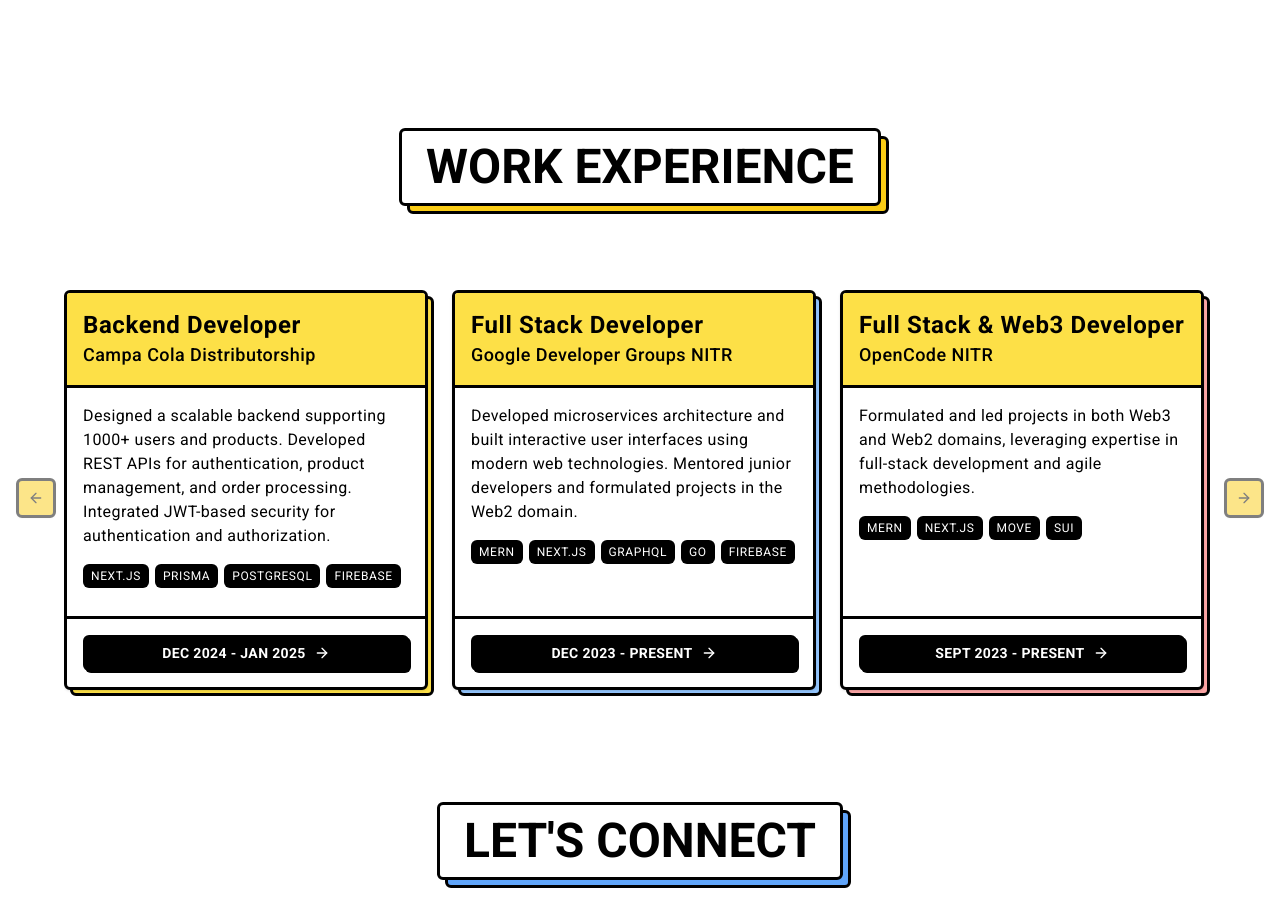
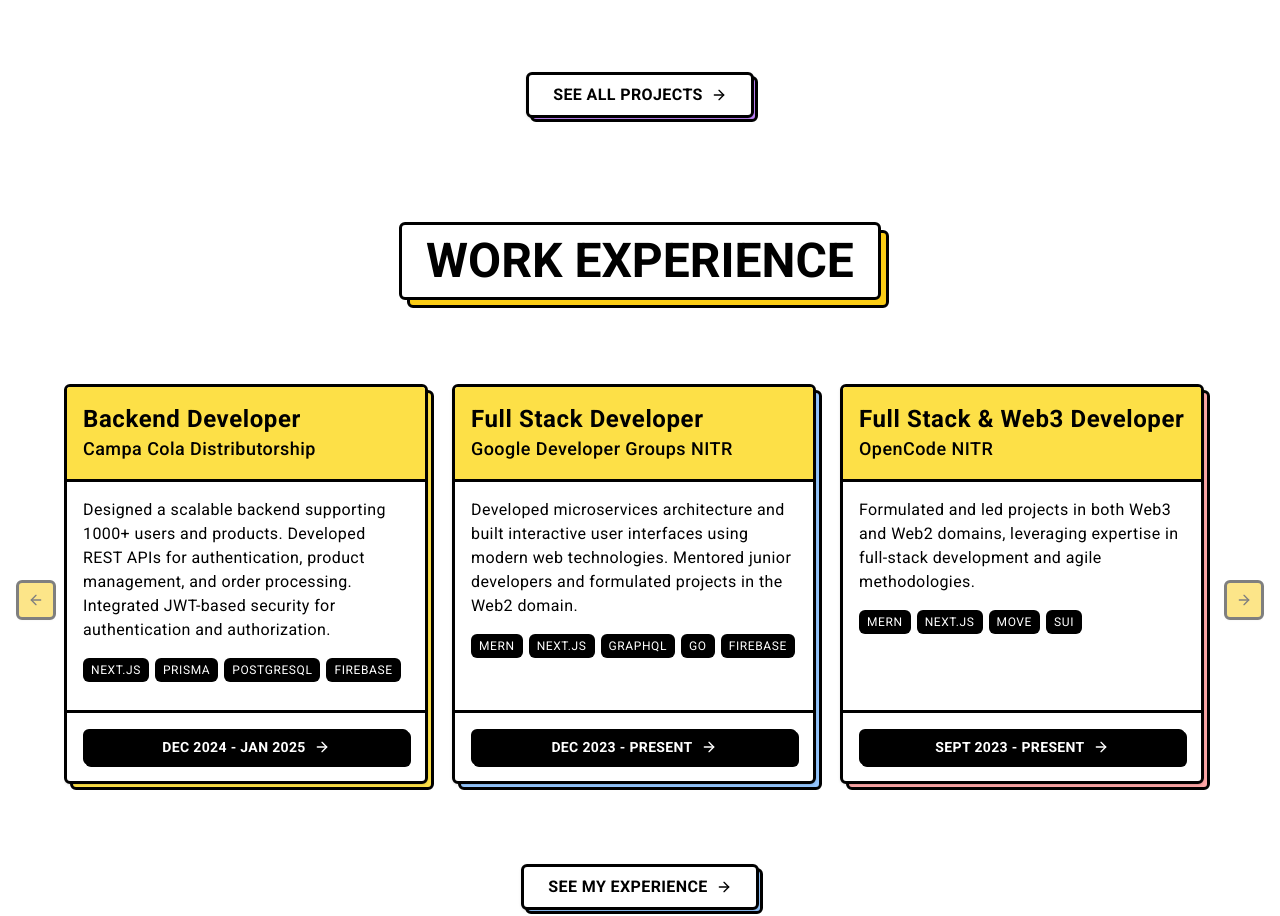
Before and after one commit to swaindhruti/portfolio-site, a Next.js app: page / in a window 1280 px wide. Shown: the part 1920-2836 px from the top of the page. Built offline with nearby package versions, Linux system fonts and the light colour scheme; no server answers; a web font is replaced by a local one.

Commit message:
feat: add "See More Projects" and "See My Experience" buttons with animations

```diff
--- a/src/components/features/landingPage/projects.tsx
+++ b/src/components/features/landingPage/projects.tsx
@@ -1,6 +1,7 @@
 "use client";
 
 import { useRef } from "react";
+import Link from "next/link";
 import {
   Carousel,
   CarouselContent,
@@ -11,6 +12,8 @@
 import ProjectCard from "@/components/shared/projects/projectCard";
 import { motion, useInView } from "framer-motion";
 import { projects } from "@/config/projects/Data";
+import { Button } from "@/components/ui/button";
+import { ArrowRight } from "lucide-react";
 
 // Container animation variant
 const containerVariants = {
@@ -53,6 +56,8 @@
 const ProjectSection = () => {
   const sectionRef = useRef(null);
   const isSectionInView = useInView(sectionRef, { once: true, amount: 0.1 });
+  const buttonRef = useRef(null);
+  const isButtonInView = useInView(buttonRef, { once: true, amount: 0.8 });
 
   return (
     <div
@@ -117,6 +122,32 @@
             </div>
           </Carousel>
         </div>
+
+        {/* See More Projects Button */}
+        <motion.div
+          ref={buttonRef}
+          initial={{ opacity: 0, y: 20 }}
+          animate={
+            isButtonInView ? { opacity: 1, y: 0 } : { opacity: 0, y: 20 }
+          }
+          transition={{ duration: 0.5, delay: 0.2 }}
+          className="flex justify-center mt-8 sm:mt-10 md:mt-12"
+        >
+          <div className="relative group">
+            <div className="absolute inset-0 bg-purple-400 border-[2px] sm:border-[3px] border-black translate-x-1 translate-y-1 transition-transform duration-200 rounded-md group-hover:translate-x-0.5 group-hover:translate-y-0.5"></div>
+            <Button
+              asChild
+              className="relative bg-white hover:bg-white text-black border-[2px] sm:border-[3px] border-black rounded-md px-5 sm:px-6 py-3 sm:py-5 text-sm sm:text-base font-heading font-bold transition-transform duration-200 group-hover:translate-x-0.5 group-hover:translate-y-0.5"
+            >
+              <Link href="/projects">
+                <span className="flex items-center gap-2 tracking-wide">
+                  SEE ALL PROJECTS
+                  <ArrowRight className="w-4 h-4 transition-transform duration-200 group-hover:translate-x-1" />
+                </span>
+              </Link>
+            </Button>
+          </div>
+        </motion.div>
       </motion.div>
     </div>
   );
--- a/src/components/features/landingPage/work.tsx
+++ b/src/components/features/landingPage/work.tsx
@@ -40,8 +40,10 @@
 
   const sectionRef = useRef(null);
   const carouselRef = useRef(null);
+  const buttonRef = useRef(null);
   const isSectionInView = useInView(sectionRef, { once: true, amount: 0.1 });
   const isCarouselInView = useInView(carouselRef, { once: true, amount: 0.2 });
+  const isButtonInView = useInView(buttonRef, { once: true, amount: 0.8 });
 
   // Colors for neo-brutalist style
   const colors = [
@@ -228,7 +230,7 @@
           </CarouselContent>
 
           {/* Neo-brutalist navigation buttons */}
-          <div className="flex justify-center gap-4 sm:gap-6">
+          <div className="flex justify-center gap-4 sm:gap-6 mt-3 sm:mt-4">
             <CarouselPrevious
               className="bg-yellow-400 text-black hover:bg-black hover:text-white border-[2px] sm:border-[3px] border-black rounded-md h-8 w-8 sm:h-9 sm:w-9 md:h-10 md:w-10
                  transition-all duration-200 hidden sm:flex"
@@ -240,6 +242,32 @@
             />
           </div>
         </Carousel>
+
+        {/* See More Experience Button */}
+        <motion.div
+          ref={buttonRef}
+          initial={{ opacity: 0, y: 20 }}
+          animate={
+            isButtonInView ? { opacity: 1, y: 0 } : { opacity: 0, y: 20 }
+          }
+          transition={{ duration: 0.5, delay: 0.2 }}
+          className="flex justify-center mt-8 sm:mt-10 md:mt-12"
+        >
+          <div className="relative group">
+            <div className="absolute inset-0 bg-blue-300 border-[2px] sm:border-[3px] border-black translate-x-1 translate-y-1 transition-transform duration-200 rounded-md group-hover:translate-x-0.5 group-hover:translate-y-0.5"></div>
+            <Button
+              asChild
+              className="relative bg-white hover:bg-white text-black border-[2px] sm:border-[3px] border-black rounded-md px-5 sm:px-6 py-3 sm:py-5 text-sm sm:text-base font-heading font-bold transition-transform duration-200 group-hover:translate-x-0.5 group-hover:translate-y-0.5"
+            >
+              <Link href="/experience">
+                <span className="flex items-center gap-2 tracking-wide">
+                  SEE MY EXPERIENCE
+                  <ArrowRight className="w-4 h-4 transition-transform duration-200 group-hover:translate-x-1" />
+                </span>
+              </Link>
+            </Button>
+          </div>
+        </motion.div>
       </motion.div>
     </div>
   );
```
